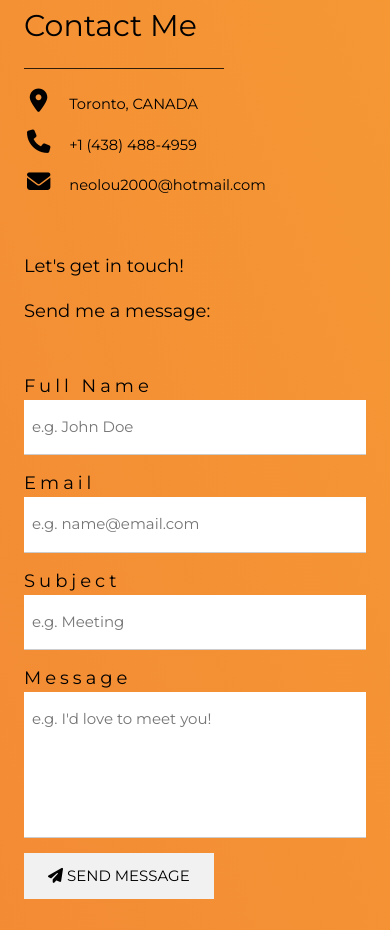
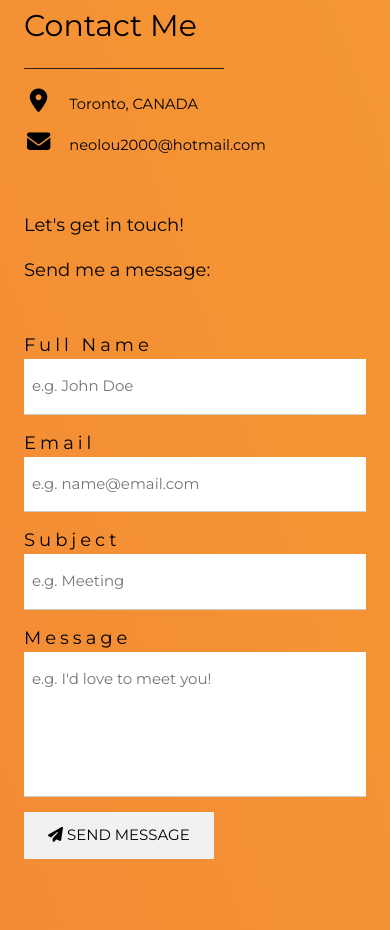
Before and after one commit to NeoLou/neolou.github.io, a plain HTML site: page index.html in a window 390 px wide. Shown: the part 7774-8704 px from the top of the page. Drawn offline with Linux system fonts and the light colour scheme.

Commit message:
removed phone number

```diff
--- a/index.html
+++ b/index.html
@@ -321,7 +321,7 @@
 
     <div class="w3-section">
       <p class="w3-large modal-text1"><i class="fa fa-map-marker fa-fw w3-text-black w3-xxlarge w3-margin-right smallest-icons"></i><span class="w3-hide-small"> Location: </span>Toronto, CANADA</p>
-      <p class="w3-large modal-text1"><i class="fa fa-phone fa-fw w3-text-black w3-xxlarge w3-margin-right smallest-icons"></i><span class="w3-hide-small"> Phone: </span>+1 (438) 488-4959</p>
+      <!-- <p class="w3-large modal-text1"><i class="fa fa-phone fa-fw w3-text-black w3-xxlarge w3-margin-right smallest-icons"></i><span class="w3-hide-small"> Phone: </span>+1 (438) 488-4959</p> -->
       <p class="w3-large modal-text1"><i class="fa fa-envelope fa-fw w3-text-black w3-xxlarge w3-margin-right smallest-icons"> </i><span class="w3-hide-small"> Email: </span>neolou2000@hotmail.com</p>
     </div><br>
     <p class="w3-large">Let's get in touch!</p>
```
